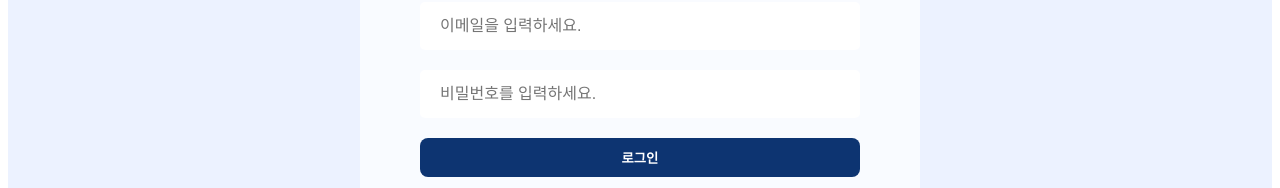
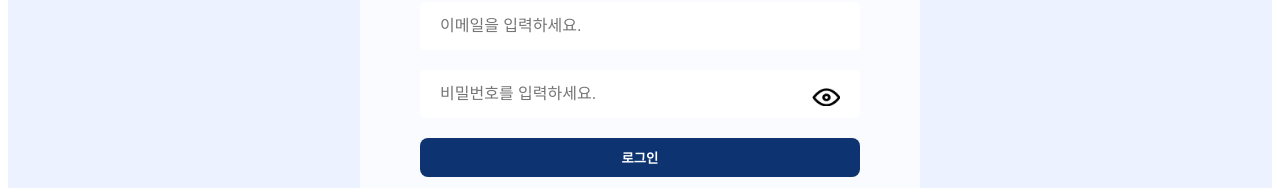
Before and after one commit to KangHayeonn/together-party-tonight-client, a Next.js app: page /login in a window 1280 px wide. Shown: the part 399-587 px from the top of the page. Built offline with nearby package versions, Linux system fonts and the light colour scheme.

Commit message:
[ADD] : 비밀번호 보기 아이콘 추가

```diff
--- a/src/app/login/page.tsx
+++ b/src/app/login/page.tsx
@@ -10,6 +10,8 @@ import {
   SimpleLogin,
   SocialButton,
   SocialWrapper,
+  EyeImg,
+  PwdWrapper,
 } from "@/styles/page/Login";
 import Image from "next/image";
 import Link from "next/link";
@@ -20,7 +22,15 @@ export default function Login() {
       <LoginTitle>로그인</LoginTitle>
       <Logininner>
         <LoginInput type="text" placeholder="이메일을 입력하세요." />
-        <LoginInput type="text" placeholder="비밀번호를 입력하세요." />
+        <PwdWrapper>
+          <LoginInput type="text" placeholder="비밀번호를 입력하세요." />
+          <EyeImg
+            src="/images/EyeEmpty.png"
+            width={28}
+            height={18}
+            alt="비밀번호 보기"
+          />
+        </PwdWrapper>
         <LoginButton>로그인</LoginButton>
         <LoginMore>
           <Link href="/">비밀번호 찾기</Link>
--- a/src/styles/page/Login.tsx
+++ b/src/styles/page/Login.tsx
@@ -1,5 +1,6 @@
 "use client";
 
+import Image from "next/image";
 import { styled } from "styled-components";
 
 const LoginWrapper = styled.div`
@@ -31,6 +32,15 @@ const LoginInput = styled.input`
   margin-bottom: 20px;
   font-size: 16px;
   width: 400px;
+`;
+
+const PwdWrapper = styled.div`
+  position: relative;
+`;
+const EyeImg = styled(Image)`
+  position: absolute;
+  top: 18px;
+  right: 20px;
 `;
 
 const LoginButton = styled.button`
@@ -97,4 +107,6 @@ export {
   Hr,
   SocialWrapper,
   SocialButton,
+  EyeImg,
+  PwdWrapper,
 };
```
